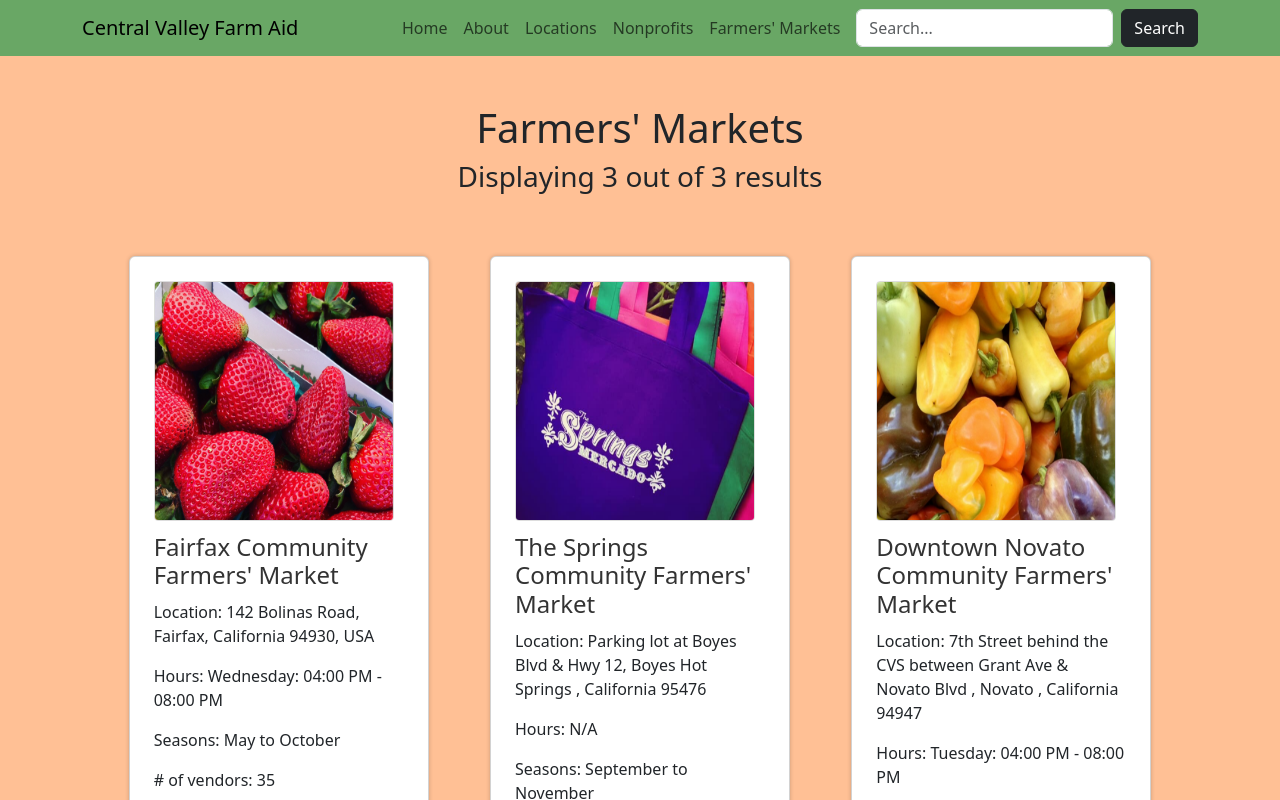
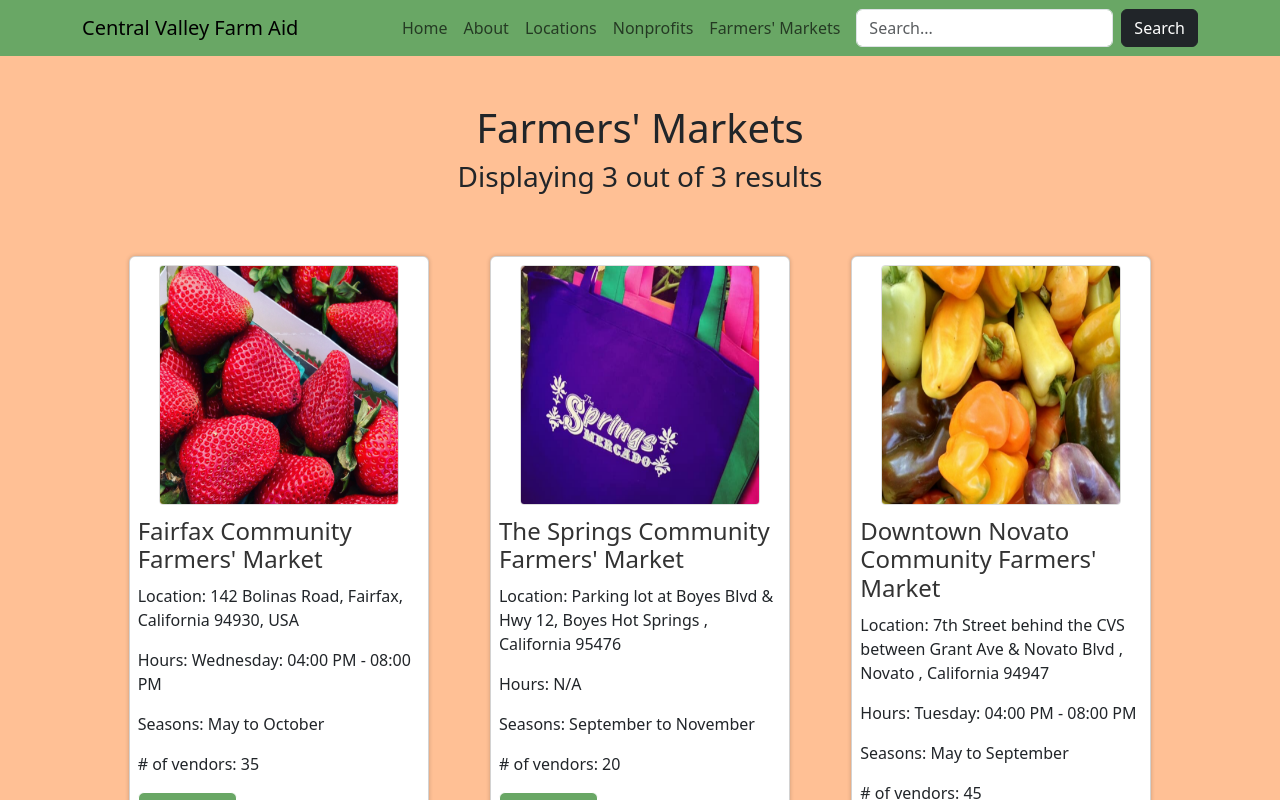
Before and after one commit to sumearthb/central-valley-farm-aid, a React (Create React App) app in the folder frontend/: page /farmersmarkets in a window 1280 px wide. Shown: the top 800 px of the page. Built offline with nearby package versions, Linux system fonts and the light colour scheme.

Commit message:
another fix - related to #18

```diff
--- a/frontend/src/components/FMCard/FMCard.js
+++ b/frontend/src/components/FMCard/FMCard.js
@@ -9,7 +9,6 @@ const FMCard = ({ title, image, location, site, hours, seasons, vendors }) => {
   return (
     // specifies CSS class used
     <Card className="location-card d-flex flex-column">
-      <Card.Body style={{position: "relative"}}>
       <img src={image} alt={title} className="fm-card-image" />
       <div className="fm-card-details">
         <h2 className="fm-card-title" style={{ marginBottom: "10px" }}>{title}</h2>
@@ -25,7 +24,6 @@ const FMCard = ({ title, image, location, site, hours, seasons, vendors }) => {
           <Button variant="primary" style={{ backgroundColor: '#69A765'}} className="border-white">More info</Button>
         </Link>
       </div>
-      </Card.Body>
     </Card>
   );
 };
```
Also changed, not shown: 1 other file (tests, documents, lock files or other folders). Lines whose indentation alone changed are shown as unchanged.
